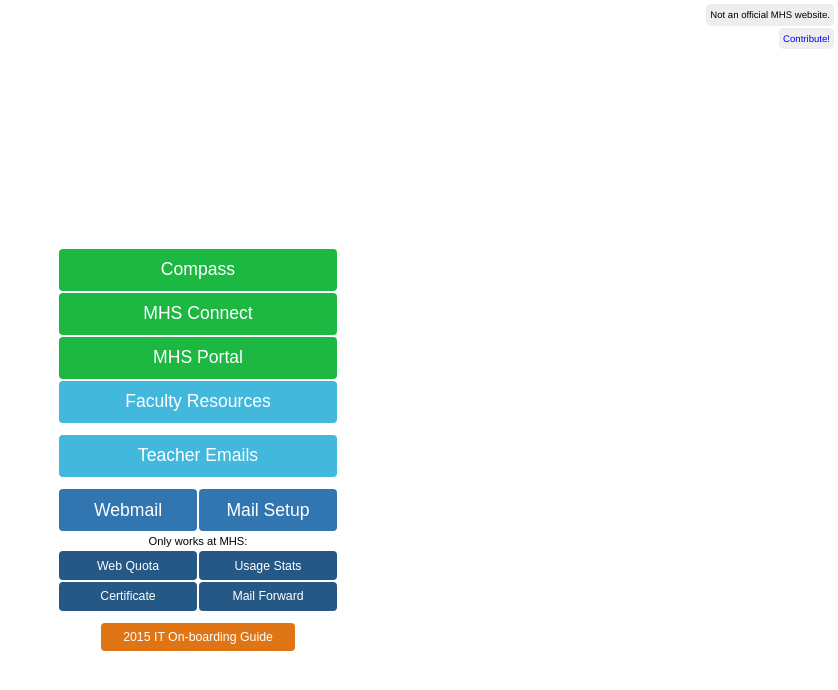
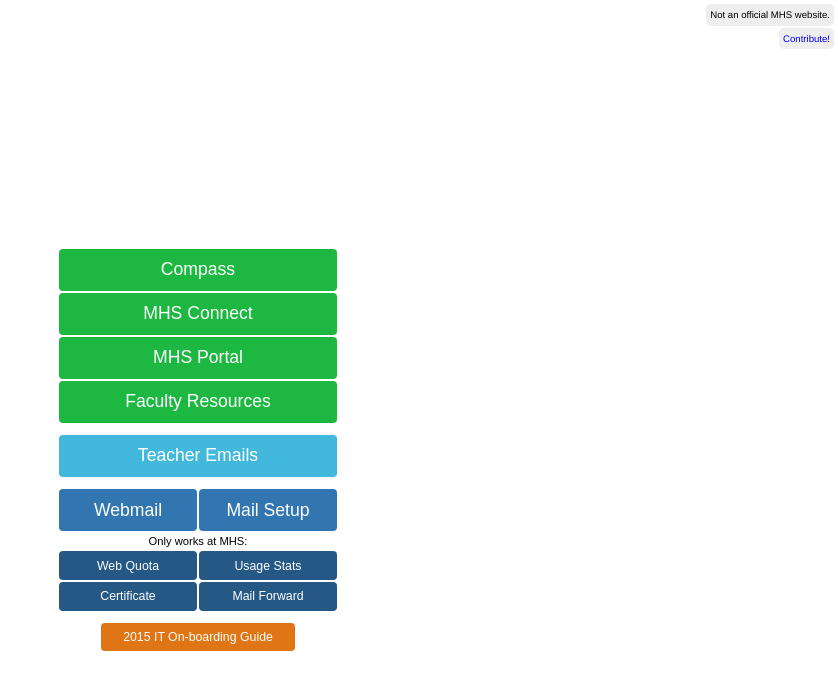
Before and after one commit to mhslinks/mhslinks.github.io, a Jekyll site: the page built from index.html, in a window 1280 px wide. Shown: the top 690 px of the page, without its empty margins (442-1280 px from the left). Built offline with Jekyll 4.4.1, drawn with Linux system fonts in a browser that asks for light colours.

Commit message:
changed faculty resources colour

```diff
--- a/_data/links.yml
+++ b/_data/links.yml
@@ -16,7 +16,7 @@
 - name: Faculty Resources
   url: faculties/
   size: 1-1
-  colour: lightblue
+  colour: green
 
 -
 
```
